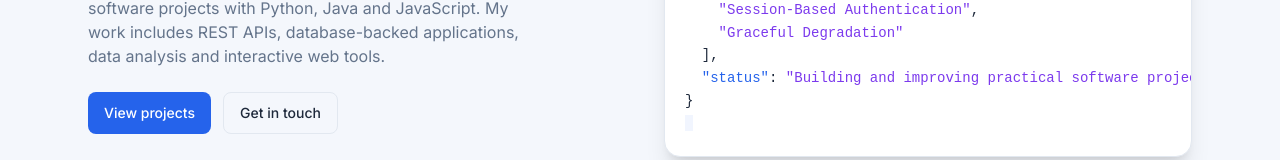
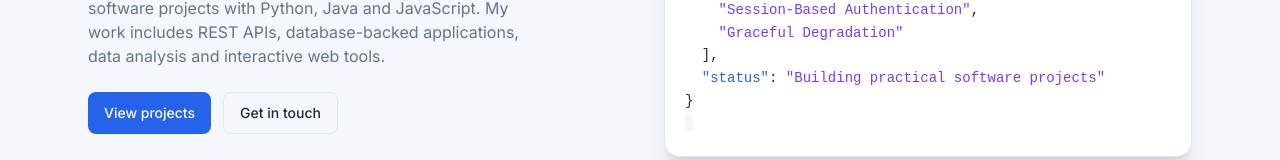
Before and after one commit to nestorNiloy/niloy-barua-engineering-portfolio, a React (Vite) app: page / in a window 1280 px wide. Shown: the part 538-698 px from the top of the page. Built offline with nearby package versions, Linux system fonts and the light colour scheme.

Commit message:
Shorten hero profile status line

```diff
--- a/src/sections/Hero/TerminalPanel.jsx
+++ b/src/sections/Hero/TerminalPanel.jsx
@@ -17,7 +17,7 @@ const LINES = [
   <>    <span className="text-brand-accent">"Session-Based Authentication"</span>,</>,
   <>    <span className="text-brand-accent">"Graceful Degradation"</span></>,
   <>  ],</>,
-  <>  <span className="text-brand-primary">"status"</span>: <span className="text-brand-accent">"Building and improving practical software projects"</span></>,
+  <>  <span className="text-brand-primary">"status"</span>: <span className="text-brand-accent">"Building practical software projects"</span></>,
   <>{'}'}</>,
 ]
 
```
